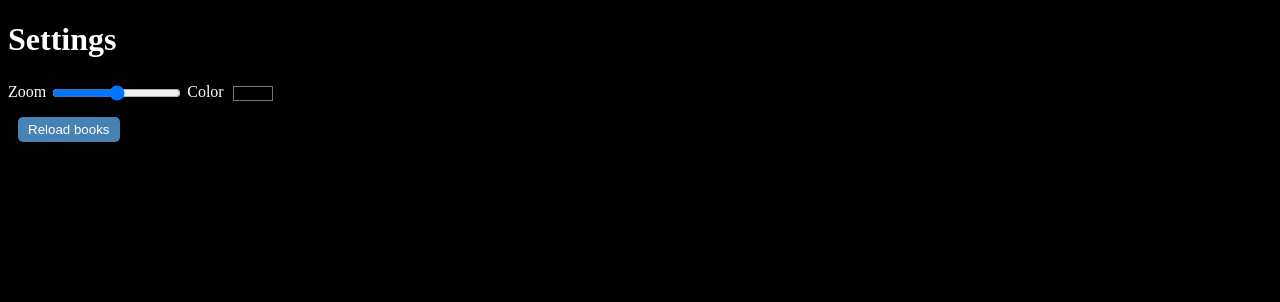
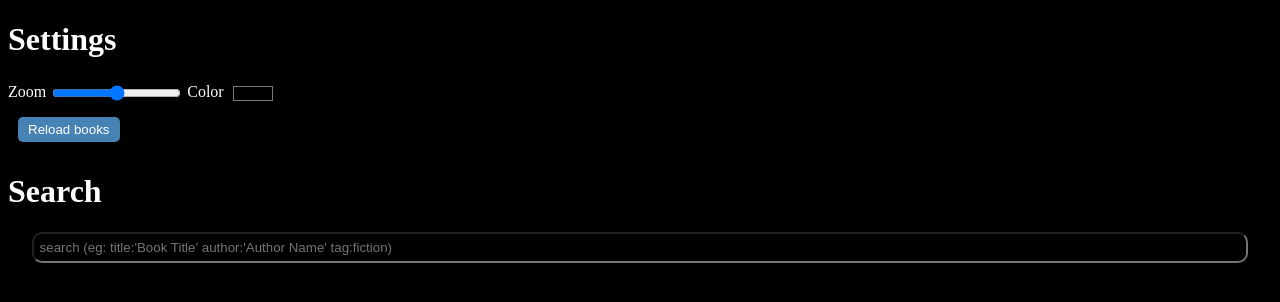
Before and after one commit to dvolk/dreads, a Flask app: template templates/index.jinja2 in a window 1280 px wide. Shown: the top 302 px of the page. Run offline with Flask 3, Linux system fonts and the light colour scheme; the template is opened without the code that fills it, so the values that code supplies are empty.

Commit message:
feat: Add tags and search

```diff
--- a/app.py
+++ b/app.py
@@ -5,6 +5,8 @@ import secrets
 import threading
 import time
 import pathlib
+import collections
+import shlex
 
 import argh
 import ebooklib
@@ -26,17 +28,32 @@ from flask_login import (
 )
 from werkzeug.security import generate_password_hash, check_password_hash
 import waitress
+import tabulate
 
 app = Flask(__name__)
 app.config["SQLALCHEMY_DATABASE_URI"] = "sqlite:///reader.db"
 app.config["SQLALCHEMY_TRACK_MODIFICATIONS"] = False
-app.config["SECRET_KEY"] = secrets.token_urlsafe(64)
+app.config["SECRET_KEY"] = os.environ.get(
+    "CATREADS_SECRET_KEY", secrets.token_urlsafe(64)
+)
 app.config["SEND_FILE_MAX_AGE_DEFAULT"] = 99999999999
 db = SQLAlchemy(app)
 migrate = Migrate(app, db)
 login_manager = LoginManager(app)
 login_manager.login_view = "login"
 load_books_event = threading.Event()
+
+book_tags = db.Table(
+    "book_tags",
+    db.Column("book_id", db.Integer, db.ForeignKey("book.id"), primary_key=True),
+    db.Column("tag_id", db.Integer, db.ForeignKey("tag.id"), primary_key=True),
+)
+
+
+class Tag(db.Model):
+    id = db.Column(db.Integer, primary_key=True)
+    name = db.Column(db.String(50), unique=True, nullable=False)
+
 
 # Database Models
 class Book(db.Model):
@@ -45,8 +62,15 @@ class Book(db.Model):
     author = db.Column(db.String, unique=False, index=True, nullable=False)
     title = db.Column(db.String, nullable=False)
     chapters_count = db.Column(db.Integer, nullable=False)
+    is_hidden = db.Column(db.Boolean, nullable=False, default=False)
     chapters = db.relationship("Chapter", backref="book", lazy=True)
     progresses = db.relationship("BookProgress", backref="book")
+    tags = db.relationship(
+        "Tag",
+        secondary=book_tags,
+        backref=db.backref("books", lazy="dynamic"),
+        lazy="dynamic",
+    )
 
 
 class Chapter(db.Model):
@@ -129,6 +153,11 @@ BOOKS_DIR = "./epub"
 
 
 def save_cover_image(book_id):
+    static_dir = pathlib.Path("./static")
+    static_dir.mkdir(exist_ok=True)
+    cover_path = static_dir / f"cover-{book_id}.jpg"
+    if cover_path.is_file():
+        return
     # Try to find the cover ID from metadata
     book = Book.query.get_or_404(book_id)
     book_path = os.path.join(BOOKS_DIR, book.filename)
@@ -153,68 +182,70 @@ def save_cover_image(book_id):
                     cover_item = item
                     break
     if cover_item:
-        static_dir = pathlib.Path("./static")
-        static_dir.mkdir(exist_ok=True)
-        cover_path = static_dir / f"cover-{book_id}.jpg"
         with open(cover_path, "wb") as f:
             f.write(cover_item.get_content())
     else:
+        cover_path.symlink_to("no-cover.png")
         print(f"No cover image found for {book_path}.")
 
 
 def load_books():
     existing_filenames = {book.filename for book in Book.query.all()}
     for filename in tqdm(os.listdir(BOOKS_DIR)):
-        if filename.endswith(".epub") and filename not in existing_filenames:
-            print(f"processing {filename}")
-            book_path = os.path.join(BOOKS_DIR, filename)
-            book_epub = epub.read_epub(book_path, {"ignore_ncx": True})
-            # print(book_epub.metadata)
-            title = (
-                book_epub.get_metadata("DC", "title")[0][0].strip()
-                if book_epub.get_metadata("DC", "title")
-                else "Untitled"
-            )
-            author = (
-                book_epub.get_metadata("DC", "creator")[0][0].strip()
-                if book_epub.get_metadata("DC", "creator")
-                else "Unknown Author"
-            )
+        try:
+            if filename.endswith(".epub") and filename not in existing_filenames:
+                print(f"processing {filename}")
+                book_path = os.path.join(BOOKS_DIR, filename)
+                book_epub = epub.read_epub(book_path, {"ignore_ncx": True})
+                # print(book_epub.metadata)
+                title = (
+                    book_epub.get_metadata("DC", "title")[0][0].strip()
+                    if book_epub.get_metadata("DC", "title")
+                    else "Untitled"
+                )
+                author = (
+                    book_epub.get_metadata("DC", "creator")[0][0].strip()
+                    if book_epub.get_metadata("DC", "creator")
+                    else "Unknown Author"
+                )
 
-            # Extract chapters
-            chapters = [
-                item
-                for item in book_epub.get_items()
-                if item.get_type() == ebooklib.ITEM_DOCUMENT
-            ]
-            processed_chapters = []
-            allowed_tags = list(sanitizer.ALLOWED_TAGS) + ["p", "img"]
-            for index, chapter in enumerate(chapters):
-                try:
-                    content = chapter.get_content().decode()
-                except Exception:
-                    content = chapter.get_content()
-                clean_content = clean(
-                    content,
-                    tags=allowed_tags,
-                    strip=True,
+                # Extract chapters
+                chapters = [
+                    item
+                    for item in book_epub.get_items()
+                    if item.get_type() == ebooklib.ITEM_DOCUMENT
+                ]
+                processed_chapters = []
+                allowed_tags = list(sanitizer.ALLOWED_TAGS) + ["p", "img"]
+                for index, chapter in enumerate(chapters):
+                    try:
+                        content = chapter.get_content().decode()
+                    except Exception:
+                        content = chapter.get_content()
+                    clean_content = clean(
+                        content,
+                        tags=allowed_tags,
+                        strip=True,
+                    )
+                    new_chapter = Chapter(
+                        index=index,
+                        title=f"Chapter {index + 1}",
+                        content=clean_content,
+                    )
+                    processed_chapters.append(new_chapter)
+                # Create a new Book entry
+                new_book = Book(
+                    filename=filename,
+                    title=title,
+                    author=author,
+                    chapters=processed_chapters,
+                    chapters_count=len(processed_chapters),
                 )
-                new_chapter = Chapter(
-                    index=index,
-                    title=f"Chapter {index + 1}",
-                    content=clean_content,
-                )
-                processed_chapters.append(new_chapter)
-            # Create a new Book entry
-            new_book = Book(
-                filename=filename,
-                title=title,
-                author=author,
-                chapters=processed_chapters,
-                chapters_count=len(processed_chapters),
-            )
-            db.session.add(new_book)
-            db.session.commit()
+                db.session.add(new_book)
+                db.session.commit()
+        except Exception as e:
+            print(filename)
+            print(str(e))
 
 
 @app.route("/apply_settings")
@@ -285,10 +316,97 @@ def inject_globals():
     }
 
 
+@app.route("/hide/<int:book_id>")
+def hide(book_id):
+    book = Book.query.get_or_404(book_id)
+    book.is_hidden = True
+    for p in BookProgress.query.filter_by(book_id=book_id):
+        db.session.delete(p)
+    db.session.commit()
+    return redirect("index")
+
+
+def add_tags(book_id, tag_names):
+    with app.app_context():
+        book = Book.query.filter_by(id=book_id).first()
+        tag_names = [tn.strip() for tn in tag_names.split(",")]
+        # go through user-supplied tags and add tags to books, creating
+        # new tags if they don't already exist
+        book.tags = []
+        for tag_name in tag_names:
+            existing_tag = Tag.query.filter_by(name=tag_name).first()
+            if existing_tag and existing_tag not in list(book.tags):
+                book.tags.append(existing_tag)
+            elif not existing_tag:
+                book.tags.append(Tag(name=tag_name))
+        db.session.commit()
+
+
+@app.route("/add_tags", methods=["POST"])
+@login_required
+def add_tags_route():
+    book_id = request.form.get("book_id")
+    Book.query.get_or_404(book_id)
+    tag_names = request.form.get("tag_names", "")
+    add_tags(book_id, tag_names)
+    return redirect(url_for("continue_reading", book_id=book_id))
+
+
+def parse_query(text, default_key="title"):
+    # parse a search query, like title:"my title" tag:mytag into
+    # { 'title': ['my title'], 'tag': ['mytag'] }
+    out = collections.defaultdict(list)
+    try:
+        tokens = shlex.split(text)
+    except ValueError as e:
+        logging.exception("Error parsing query: ")
+        return out
+
+    for token in tokens:
+        if ":" in token:
+            key, value = token.split(":", 1)
+            if v := value.strip():
+                out[key.lower()].append(v)
+        else:
+            if v := token.strip():
+                out[default_key].append(v)
+    return out
+
+
 @app.route("/")
 @login_required
 def index():
-    books = Book.query.order_by(Book.author, Book.title).all()
+    books = Book.query.order_by(Book.author, Book.title)
+    q = request.args.get("q", "")
+    filters = parse_query(q)
+
+    if request.args.get("show_all") != "y":
+        books = books.filter_by(is_hidden=False)
+
+    # process search query for tags, author and title
+    for filter_tag_name in filters.get("tag", []):
+        if filter_tag_name.startswith("!"):
+            negated_tag = filter_tag_name[1:]
+            books = books.filter(~Book.tags.any(Tag.name == negated_tag))
+        else:
+            books = books.filter(Book.tags.any(Tag.name == filter_tag_name))
+
+    for filter_author_name in filters.get("author", []):
+        if filter_author_name.startswith("!"):
+            negated_author = filter_author_name[1:]
+            books = books.filter(~Book.author.ilike(f"%{negated_author}%"))
+        else:
+            books = books.filter(Book.author.ilike(f"%{filter_author_name}%"))
+
+    for filter_title_name in filters.get("title", []):
+        if filter_title_name.startswith("!"):
+            negated_title = filter_title_name[1:]
+            books = books.filter(~Book.title.ilike(f"%{negated_title}%"))
+        else:
+            books = books.filter(Book.title.ilike(f"%{filter_title_name}%"))
+
+    books = books.all()
+
     user_progresses = BookProgress.query.filter_by(user_id=current_user.id)
     user_progresses = {up.book_id: up for up in user_progresses}
     unread_books = []
@@ -296,6 +414,7 @@ def index():
     in_progress_books = []
     now = datetime.datetime.utcnow()
 
+    # sort book list into in progress, unread and finished books
     for book in books:
         if not book.id in user_progresses:
             unread_books.append(book)
@@ -308,6 +427,7 @@ def index():
                     (now - book_progress.updated_datetime, book, book_progress)
                 )
 
+    # sort by last read
     in_progress_books = sorted(in_progress_books, key=lambda bb: bb[0])
 
     return render_template(
@@ -316,6 +436,7 @@ def index():
         finished_books=finished_books,
         in_progress_books=in_progress_books,
         humanize=humanize,
+        q=q,
     )
 
 
@@ -388,7 +509,7 @@ def trigger_load_books():
     return redirect(url_for("index"))
 
 
-def run_app():
+def run_app(debug=False):
     def load_books_thread():
         while True:
             with app.app_context():
@@ -396,8 +517,11 @@ def run_app():
             load_books_event.wait(timeout=60 * 60)
             load_books_event.clear()
 
-    threading.Thread(target=load_books_thread, daemon=True).start()
-    waitress.serve(app, port=5438)
+    if debug:
+        app.run(port=5438, debug=True)
+    else:
+        threading.Thread(target=load_books_thread, daemon=True).start()
+        waitress.serve(app, port=5438)
 
 
 def process_cover(book_id):
@@ -411,11 +535,35 @@ def process_covers():
             process_cover(book.id)
 
 
+def attr_join(xs, attr=None, sep=","):
+    return sep.join([getattr(x, attr) for x in xs])
+
+
+def show_books():
+    ret = []
+    with app.app_context():
+        for book in Book.query.order_by(Book.title).all():
+            book_tags_str = attr_join(book.tags, "name")
+            if not book_tags_str:
+                ret.append(
+                    [
+                        book.id,
+                        book.is_hidden,
+                        book.author[:20],
+                        book.title[:40],
+                        book_tags_str,
+                    ]
+                )
+    print(tabulate.tabulate(ret))
+
+
 if __name__ == "__main__":
     argh.dispatch_commands(
         [
             run_app,
             process_cover,
             process_covers,
+            show_books,
+            add_tags,
         ]
     )
--- a/templates/base.jinja2
+++ b/templates/base.jinja2
@@ -10,12 +10,14 @@
     <title>{{ title }}</title>
     <style>
       button { border-radius: 5px; }
+      .columns-container {
+        margin: auto;
+      }
       .columns {
-        margin: 5px;
         column-count: auto;
-        column-width: 30ch;
-        break-inside: avoid-column;
+        column-width: 400px;
       }
+      .item { break-inside: avoid; }
       a { text-decoration: none; }
       a.listitem:hover { font-weight: bold; }
       body { zoom: {{ session.get("zoom", 1) }}; }
@@ -24,21 +26,21 @@
         background-color: {{ user_color  }};
         color: {{ get_contrast_color(user_color) }};
       }
+      .inverse-color {
+        color: {{ user_color  }};
+        background-color: {{ get_contrast_color(user_color) }};
+      }
       #settingsform input[type="submit"] { display: inline; }
-      /* Styles for hover image */
-      .hover-image {
-        position: absolute;
-        display: none; /* Initially hidden */
-        width: 400px;
-        border: 1px solid #ccc;
-        box-shadow: 2px 2px 5px rgba(0,0,0,0.3);
-        z-index: 1000;
-      }
       .hover-text {
         cursor: pointer;
       }
+      .index-cover {
+        width: 400px;
+        min-height: 400px;
+        border: {{ get_contrast_color(user_color) }} solid 1px;
+        box-shadow: 2px 2px 5px rgba(0,0,0,0.3);
+      }
     </style>
-
   </head>
   {% block content %}
   {% endblock %}
--- a/templates/index.jinja2
+++ b/templates/index.jinja2
@@ -1,7 +1,6 @@
 {% extends 'base.jinja2' %}
 {% block content %}
   <body>
-    <img id="hover-image" class="hover-image" src="" alt="Hover Image">
     <h1>Settings</h1>
     <form id="settingsform" action="/apply_settings">
       Zoom
@@ -13,37 +12,66 @@
     <form action="/trigger_load_books">
       <input style="border-radius: 5px; vertical-align: middle; padding: 5px 10px; margin: 10px; background-color: steelblue; color: white; border: 0px;" type="Submit" value="Reload books"/>
     </form>
+    <h1>Search</h1>
+    <form method="GET">
+      <center>
+        <input name="q" placeholder="search (eg: title:'Book Title' author:'Author Name' tag:fiction)" style="border-radius: 10px; padding: 6px; width: 95%" {% if q %}value="{{q|escape}}"{% endif %}>
+      </center>
+    </form>
     {% if in_progress_books %}
       <h1>In progress</h1>
-      <ul>
+      <center>
+      <div class="columns">
         {% for updated, book, book_progress in in_progress_books %}
-          <li>
+          <div class="item">
             {% set progress = (book_progress.chapter_index + 1)|string + " / " + book.chapters_count|string %}
             {% set updated_datetime_str = humanize.naturaltime(updated) %}
-            <a data-image="{{ 'static/cover-' + book.id|string + '.jpg' }}" class="hover-text listitem" target="_blank" href="{{ url_for('continue_reading', book_id=book.id) }}">{{ book.title }}</a>&nbsp;&nbsp;({{ progress }})&nbsp;&nbsp;-&nbsp;&nbsp;<i>{{ updated_datetime_str }}</i>&nbsp;&nbsp;<a href="{{ url_for('remove_progress', book_progress_id=book_progress.id) }}">[X]</a>
-          </li>
+            <a class="listitem" target="_blank" href="{{ url_for('continue_reading', book_id=book.id) }}">{{ book.title }}
+            {% set tags = book.tags|join(", ", "name") %}{% if tags %}[{{ tags }}]{% endif %}
+            <br/>
+            <img loading="lazy" class="index-cover" src="{{ 'static/cover-' + book.id|string + '.jpg' }}"/></a>
+            <br/>
+            {{ progress }}&nbsp;&nbsp;-&nbsp;&nbsp;<i>{{ updated_datetime_str }}</i>&nbsp;&nbsp;<a href="{{ url_for('remove_progress', book_progress_id=book_progress.id) }}">[X]</a>
+            <br/>
+            <br/>
+          </div>
         {% endfor %}
-      </ul>
-    {% endif %}
-    {% if unread_books %}
+      </div>
+      </center>
+      {% endif %}
+      {% if unread_books %}
       <h1>Unread</h1>
-      <ul class="columns">
-        {% for book in unread_books %}
-          <li>
-            <a data-image="{{ 'static/cover-' + book.id|string + '.jpg' }}" class="hover-text listitem" target="_blank" href="{{ url_for('continue_reading', book_id=book.id) }}">{{ book.title }}</a>
-          </li>
-        {% endfor %}
-      </ul>
+      <center>
+        <div class="columns">
+          {% for book in unread_books %}
+            <div class="item">
+              {% if loop.index == 1 or book.author != unread_books[loop.index - 2].author %}
+                <h2>{{ book.author }}</h2>
+              {% endif %}
+          <a class="listitem" target="_blank" href="{{ url_for('continue_reading', book_id=book.id) }}">{{ book.title }}
+          {% set tags = book.tags|join(", ", "name") %}{% if tags %}[{{ tags }}]{% endif %}
+          <br/>
+          <img loading="lazy" class="index-cover" src="{{ 'static/cover-' + book.id|string + '.jpg' }}"/></a>
+         <br/>
+         <br/>
+         </div>
+          {% endfor %}
+      </div>
+      </center>
     {% endif %}
     {% if finished_books %}
       <h1>Finished</h1>
-      <ul class="columns">
+      <div class="columns">
         {% for book in finished_books %}
-          <li>
-            <a data-image="{{ 'static/cover-' + book.id|string + '.jpg' }}" class="hover-text listitem" target="_blank" href="{{ url_for('continue_reading', book_id=book.id) }}">{{ book.title }}</a>
-          </li>
-        {% endfor %}
-      </ul>
+          <div class="item">
+          <a data-image="{{ 'static/cover-' + book.id|string + '.jpg' }}" class="hover-text listitem" target="_blank" href="{{ url_for('continue_reading', book_id=book.id) }}">{{ book.title }}
+            <br/>
+            <img loading="lazy" class="index-cover" src="{{ 'static/cover-' + book.id|string + '.jpg' }}"/></a>
+            <br/>
+            <br/>
+          </div>
+          {% endfor %}
+      </div>
     {% endif %}
     <br/><br/>
     <script>
```
Also changed, not shown: migrations/versions/232273676d89_.py (added, +32 -0 lines), migrations/versions/3110d78e66c3_.py (added, +41 -0 lines), migrations/versions/90ee183a151e_.py (added, +32 -0 lines), templates/chapter.jinja2 (+11 -0 lines), static/no-cover.png (added).
